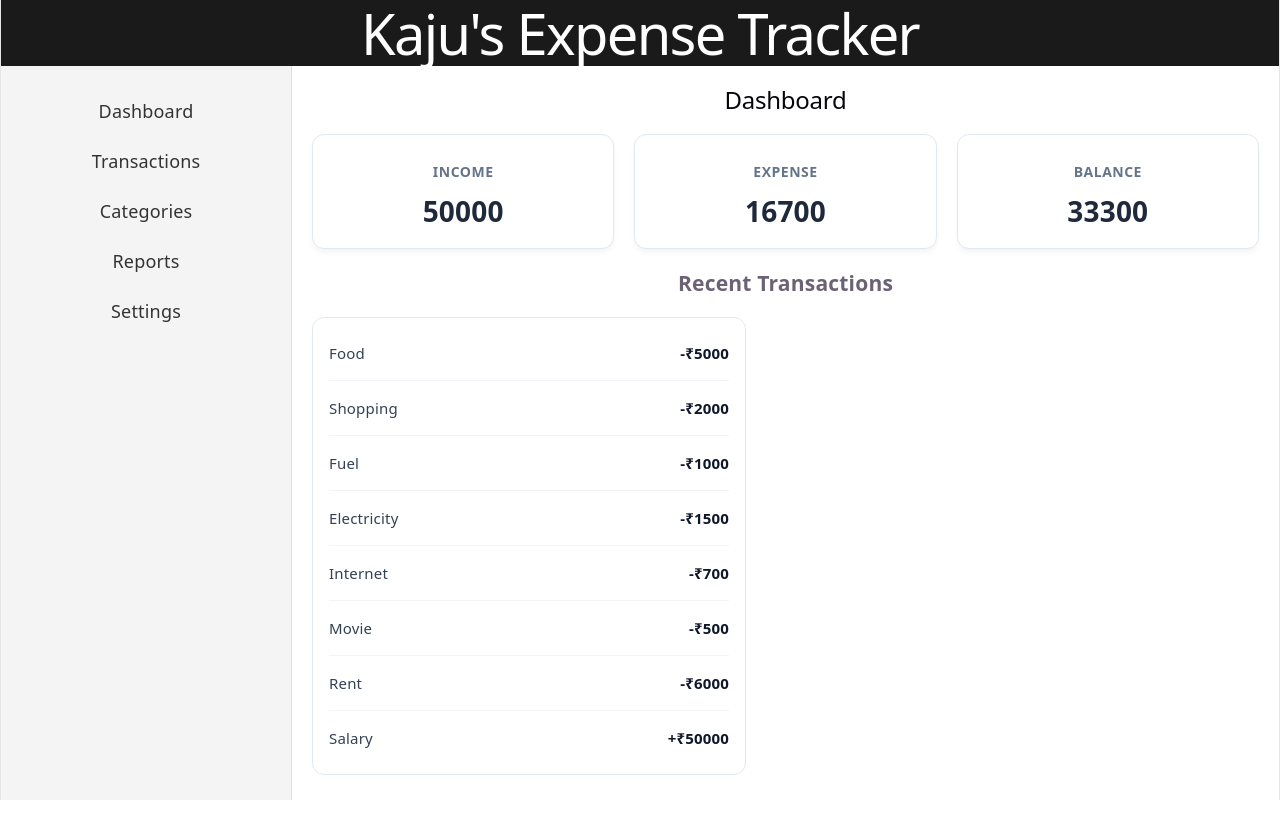
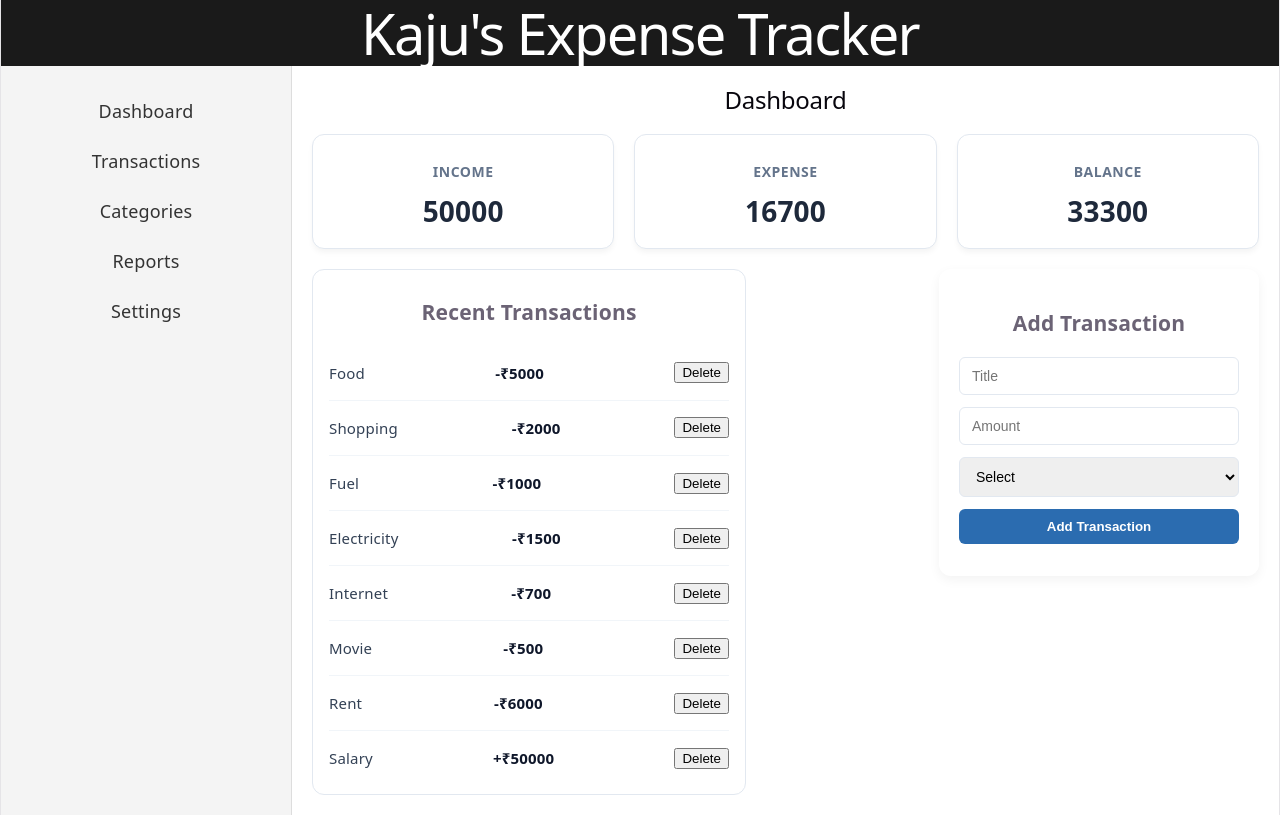
Before and after one commit to developergovindsalavi-netizen/react-expense-tracker, a React (Vite) app: page / in a window 1280 px wide. Built offline with nearby package versions, Linux system fonts and the light colour scheme.

Commit message:
Day 3: Add transaction state and CRUD interactions

```diff
--- /dev/null
+++ b/src/components/AddTransaction.jsx
@@ -0,0 +1,63 @@
+import { useState } from "react";
+
+function AddTransaction({ onAddTransaction }) {
+
+    const [title, setTitle] = useState("");
+    const [amount, setAmount] = useState("");
+    const [type, setType] = useState("");
+    const [validationMessage, setValidationMessage] = useState("");
+
+    function changeTitle(e) {
+        setTitle(e.target.value);
+    }
+    function changeAmount(e) {
+        setAmount(e.target.value);
+    }
+    function changeType(e) {
+        setType(e.target.value);
+    }
+
+    function submitForm(e) {
+        e.preventDefault();
+
+        let validationText = "";
+
+        if (title.trim() === "") validationText += "Title is mandatory. ";
+
+        if (amount.trim() === "" || Number(amount) <= 0) validationText += "Valid amount is mandatory. ";
+
+        if (type === "") validationText += "Type is mandatory. ";
+
+        if (validationText !== "") {
+            setValidationMessage(validationText);
+            return;
+        }
+
+        onAddTransaction({ id: Date.now(), title: title.trim(), amount: Number(amount), type: type });
+
+        setTitle("");
+        setAmount("");
+        setType("");
+        setValidationMessage("");
+
+    }
+
+
+
+    return <>
+        <h3>Add Transaction</h3>
+        <form className="transaction-form" onSubmit={submitForm}>
+            <input type="text" placeholder="Title" value={title} onChange={changeTitle} />
+            <input type="number" placeholder="Amount" value={amount} onChange={changeAmount} />
+            <select value={type} onChange={changeType}>
+                <option value="">Select</option>
+                <option value="expense">Expense</option>
+                <option value="income">Income</option>
+            </select>
+            <button type="submit">Add Transaction</button>
+            <p className="validation-summary">{validationMessage}</p>
+        </form>
+    </>
+}
+
+export default AddTransaction;
--- a/src/components/Dashboard.jsx
+++ b/src/components/Dashboard.jsx
@@ -1,9 +1,11 @@
+import { useState } from "react";
 import SummaryCard from "./SummaryCard";
 import TransactionItem from "./TransactionItem";
+import AddTransaction from "./AddTransaction";
 
 function Dashboard() {
 
-    const transactions = [
+    const [transactions, setTransactions] = useState([
         {
             id: 1,
             title: "Food",
@@ -52,11 +54,20 @@ function Dashboard() {
             amount: 50000,
             type: "income"
         }
-    ];
+    ]);
 
-    const totalExpenses=transactions.filter((item)=>item.type==="expense").reduce((acc, item) => acc + item.amount, 0);
-    const totalIncome=transactions.filter((item)=>item.type==="income").reduce((acc, item) => acc + item.amount, 0);
-    const balance=totalIncome-totalExpenses;
+    function addTransaction(item) {
+        setTransactions([...transactions,
+            item]);
+    }
+
+    function deleteTransaction(id) {
+        setTransactions(transactions.filter((item)=>item.id!==id));
+    }
+
+    const totalExpenses = transactions.filter((item) => item.type === "expense").reduce((acc, item) => acc + item.amount, 0);
+    const totalIncome = transactions.filter((item) => item.type === "income").reduce((acc, item) => acc + item.amount, 0);
+    const balance = totalIncome - totalExpenses;
 
     return (
         <>
@@ -66,13 +77,19 @@ function Dashboard() {
                 <SummaryCard title="Expense" amount={totalExpenses} />
                 <SummaryCard title="Balance" amount={balance} />
             </div>
-            <h3>Recent Transactions</h3>
-            <div className="transaction-list">
-                {
-                    transactions.map((item)=>{
-                        return <TransactionItem key={item.id} title={item.title} amount={item.amount} type={item.type} />
-                    })
-                }
+
+            <div className="transactions-container">
+                <div className="transaction-list">
+                    <h3>Recent Transactions</h3>
+                    {
+                        transactions.map((item) => {
+                            return <TransactionItem onTransactionDelete={deleteTransaction} key={item.id} id={item.id} title={item.title} amount={item.amount} type={item.type} />
+                        })
+                    }
+                </div>
+                <div className="transaction-form-wrapper">
+                    <AddTransaction onAddTransaction={addTransaction} />
+                </div>
             </div>
 
         </>
--- a/src/components/TransactionItem.jsx
+++ b/src/components/TransactionItem.jsx
@@ -1,9 +1,29 @@
-function TransactionItem({ type,title, amount }) {
+function TransactionItem({
+    id,
+    type,
+    title,
+    amount,
+    onTransactionDelete
+}) {
+
+    function onDelete() {
+        onTransactionDelete(id);
+    }
+
     return (
         <div className="transaction-row">
             <span className="transaction-title">{title}</span>
-            {type==="income"?<span className="transaction-amount">{"+₹"+amount}</span>
-            :<span className="transaction-amount">{"-₹"+amount}</span>}
+            {type === "income"
+                ?
+                <span className="transaction-amount">{"+₹" + amount}</span>
+                :
+                <span className="transaction-amount">{"-₹" + amount}</span>
+            }
+            <button
+                type="button"
+                onClick={onDelete}
+            >
+                Delete</button>
         </div>
     );
 }
--- a/src/index.css
+++ b/src/index.css
@@ -238,3 +238,69 @@ code {
   font-weight: 600;
   color: #0f172a; /* Midnight black for emphasis */
 }
+
+
+.transactions-container {
+  display: grid;
+  grid-template-columns: 1fr 320px; /* 320px fixed width for form, flexible list */
+  gap: 24px;
+  align-items: start;
+  margin-top: 20px;
+}
+
+/* Form Container Styling */
+.transaction-form-wrapper {
+  background: #ffffff;
+  padding: 20px;
+  border-radius: 12px;
+  box-shadow: 0 4px 12px rgba(0, 0, 0, 0.05);
+  position: sticky;
+  top: 20px; /* Keeps form visible while scrolling through long lists */
+}
+
+/* Form Elements Styling */
+.transaction-form {
+  display: flex;
+  flex-direction: column;
+  gap: 12px;
+  margin-top: 12px;
+}
+
+.transaction-form input,
+.transaction-form select {
+  width: 100%;
+  padding: 10px 12px;
+  border: 1px solid #e2e8f0;
+  border-radius: 6px;
+  font-size: 14px;
+  box-sizing: border-box;
+}
+
+.transaction-form input:focus,
+.transaction-form select:focus {
+  outline: none;
+  border-color: #3182ce;
+  box-shadow: 0 0 0 2px rgba(49, 130, 206, 0.2);
+}
+
+.transaction-form button {
+  background-color: #2b6cb0;
+  color: white;
+  padding: 10px;
+  border: none;
+  border-radius: 6px;
+  font-weight: 600;
+  cursor: pointer;
+  transition: background-color 0.2s;
+}
+
+.transaction-form button:hover {
+  background-color: #2c5282;
+}
+
+/* Responsive view for mobile and smaller screens */
+@media (max-width: 768px) {
+  .transactions-container {
+    grid-template-columns: 1fr; /* Stacks vertically on smaller screens */
+  }
+}
```
